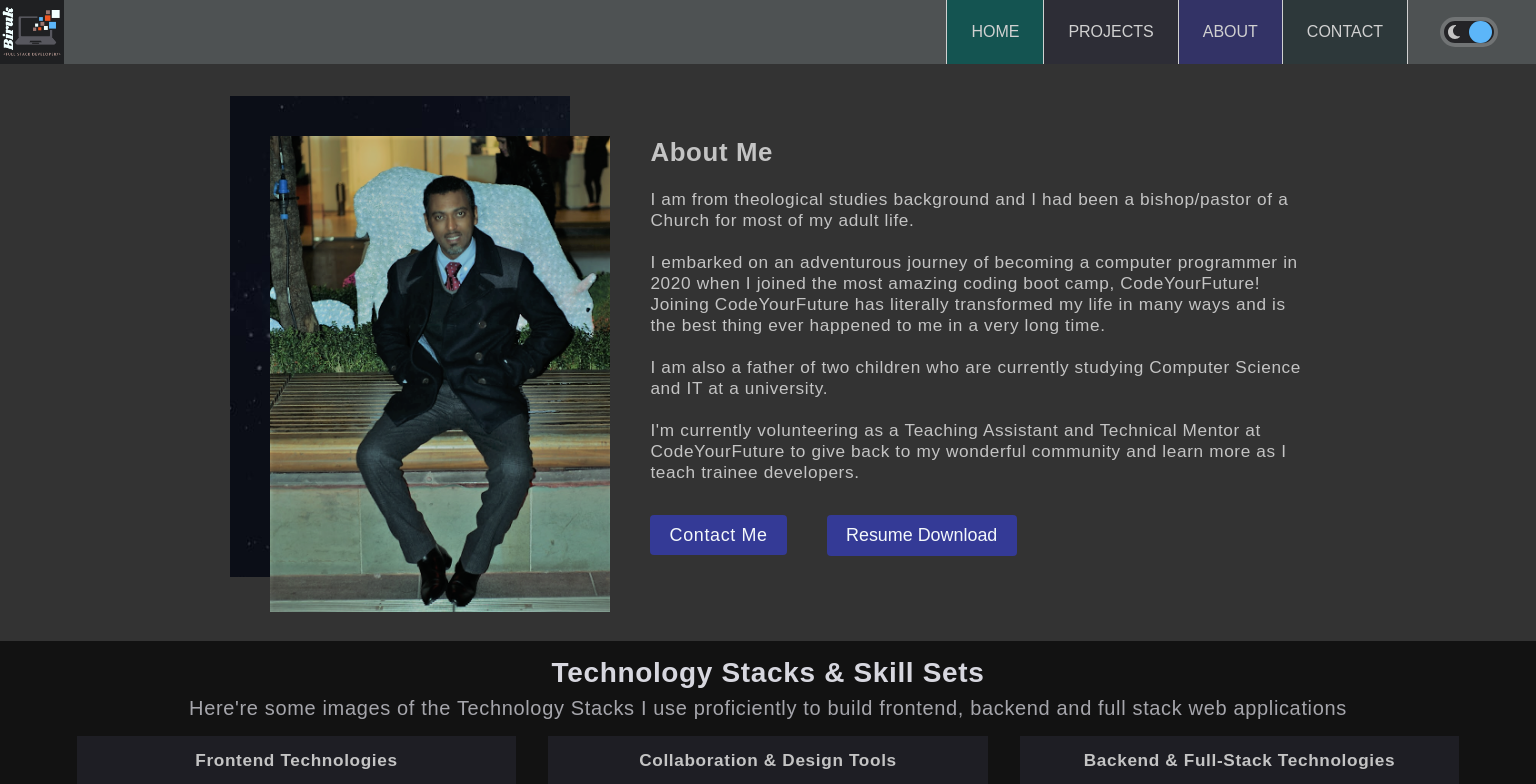
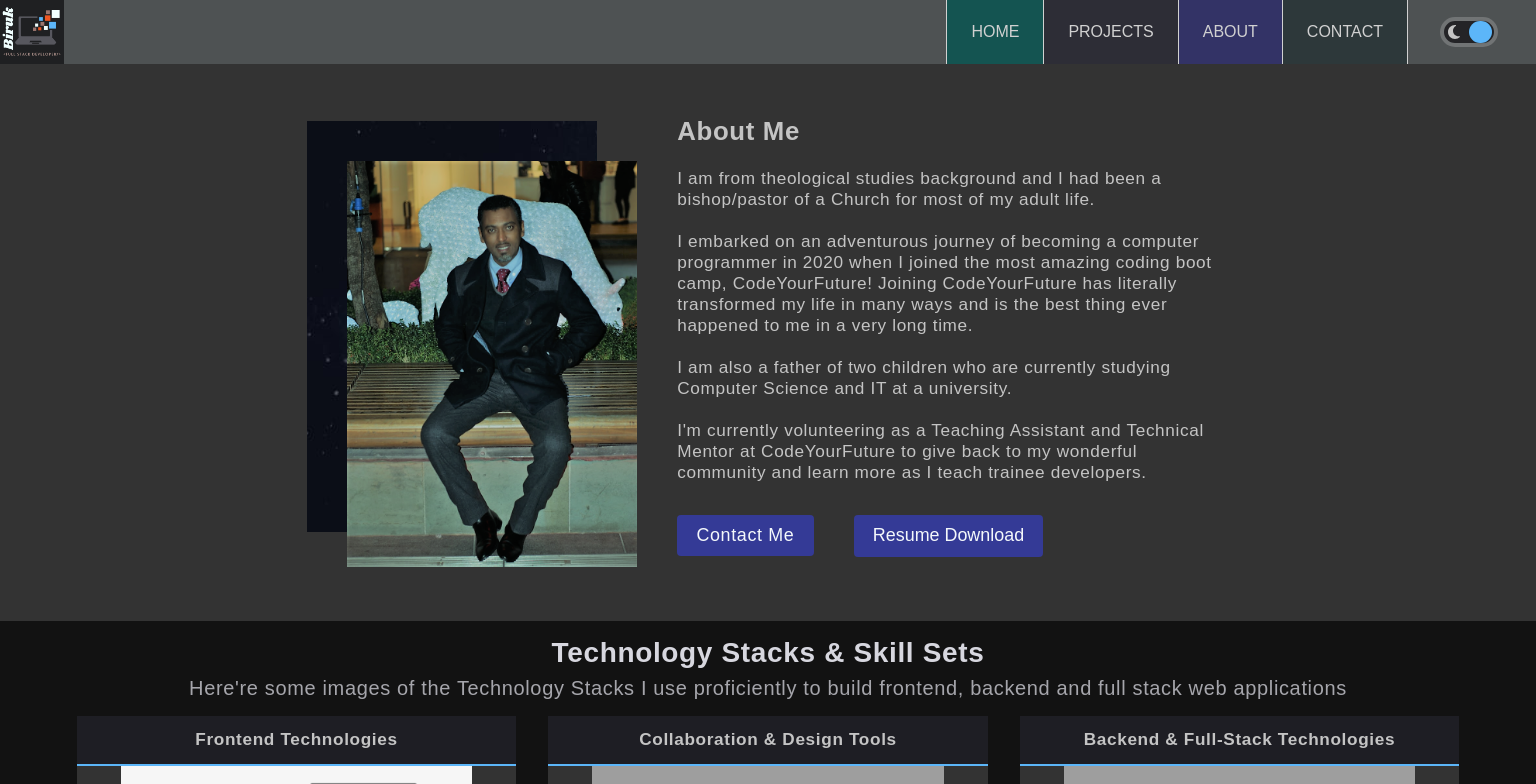
Before and after one commit to Know-Thyself/next-portfolio, a Next.js app: page /about in a window 1536 px wide. Shown: the top 784 px of the page. Built offline with nearby package versions, Linux system fonts and the light colour scheme; grey boxes are pictures that could not be loaded.

Commit message:
resized about page image

```diff
--- a/styles/about.module.css
+++ b/styles/about.module.css
@@ -324,7 +324,7 @@
 @media screen and (min-width: 1348px) {
 	.about-section {
 		flex-direction: row;
-		width: 70%;
+		width: 60%;
 		padding: 4rem 20% 6rem 20%;
 		padding: 2rem 0% 4rem 0%;
 		padding: 2rem 5% 4rem 5%;
@@ -343,7 +343,7 @@
 	}
 
 	.about-img {
-		width: 340px;
+		width: 290px;
 	}
 
 	.logo {
```
